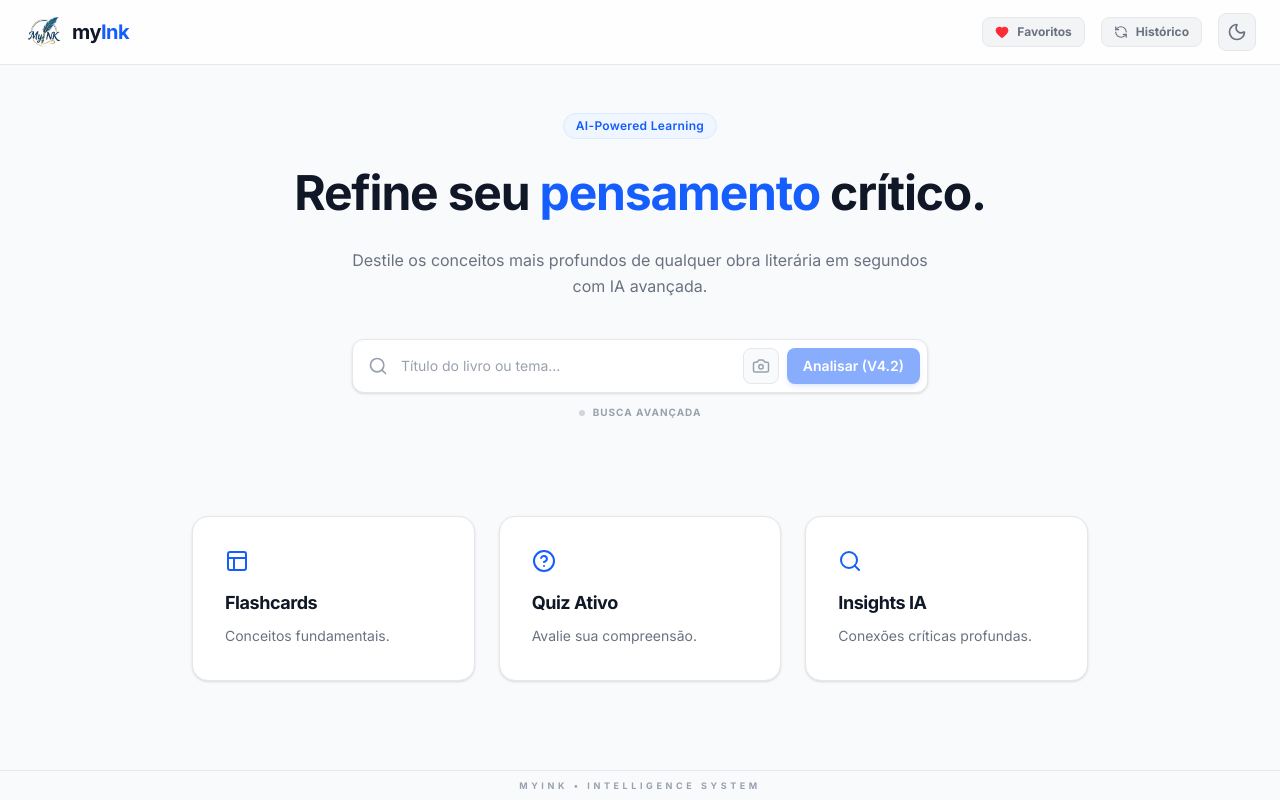
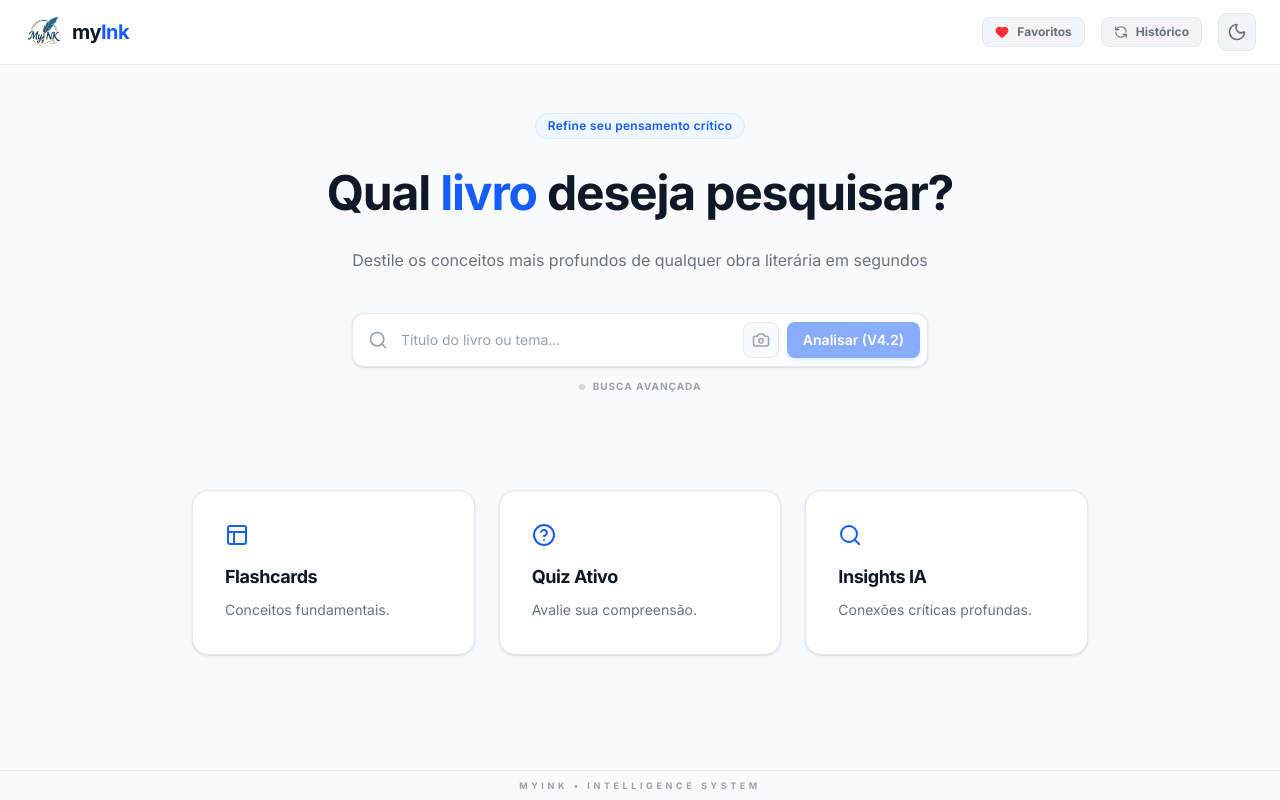
Before and after one commit to beniciorosa/myink, a React (Vite) app in the folder frontend/: page / in a window 1280 px wide. Built offline with nearby package versions, Linux system fonts and the light colour scheme; the HTML template or start-up script is replaced by a standard one.

Commit message:
style: update hero section texts

```diff
--- a/frontend/src/App.tsx
+++ b/frontend/src/App.tsx
@@ -455,13 +455,13 @@ const App: React.FC = () => {
                             className="max-w-4xl mx-auto text-center pt-8"
                         >
                             <span className="inline-block px-3 py-1 rounded-full bg-blue-50 dark:bg-blue-900/30 text-blue-600 dark:text-blue-400 text-xs font-semibold tracking-wide mb-6 border border-blue-100 dark:border-blue-800">
-                                AI-Powered Learning
+                                Refine seu pensamento crítico
                             </span>
                             <h2 className="text-4xl md:text-5xl font-bold text-gray-900 dark:text-white mb-6 leading-tight">
-                                Refine seu <span className="text-blue-600 dark:text-blue-400">pensamento</span> crítico.
+                                Qual <span className="text-blue-600 dark:text-blue-400">livro</span> deseja pesquisar?
                             </h2>
                             <p className="text-sm md:text-base text-gray-500 dark:text-gray-400 mb-10 max-w-xl mx-auto leading-relaxed">
-                                Destile os conceitos mais profundos de qualquer obra literária em segundos com IA avançada.
+                                Destile os conceitos mais profundos de qualquer obra literária em segundos
                             </p>
 
                             <form onSubmit={handleSearch} className="relative max-w-xl mx-auto animate-fade-in">
```
